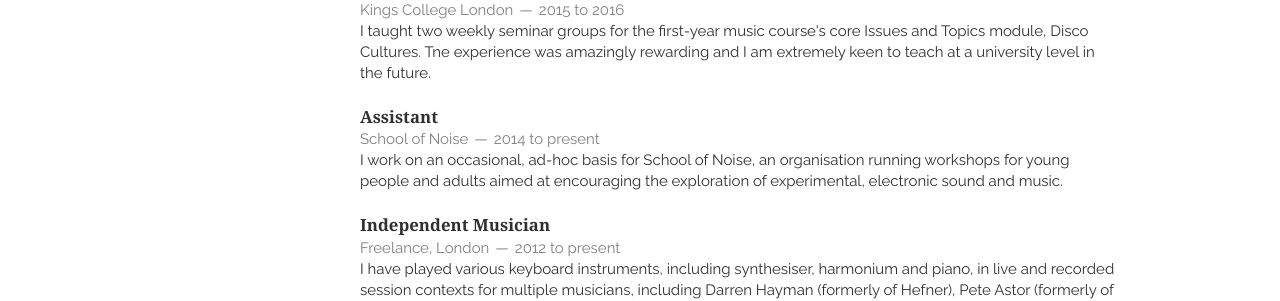
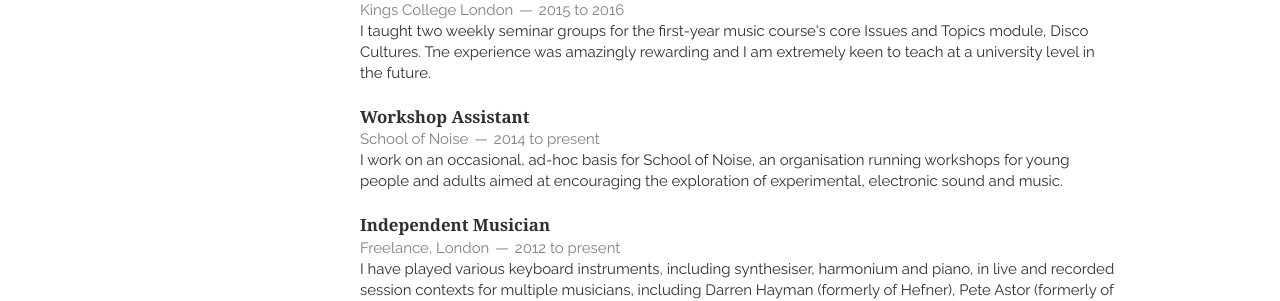
Before and after one commit to emmawinston/cv, a Jekyll site: the page built from index.html, in a window 1280 px wide. Shown: the part 920-1221 px from the top of the page. Built offline with Jekyll 4.4.1, drawn with Linux system fonts in a browser that asks for light colours; nearby versions of some CDN libraries; Markdown is read by kramdown in place of the engine named in the settings; the list of posts is cut into pages by our own code.

Commit message:
added workshop assistant

```diff
--- a/_includes/employment.html
+++ b/_includes/employment.html
@@ -9,7 +9,7 @@
     </article>
     <article>
         <header>
-            <h1>Assistant</h1>
+            <h1>Workshop Assistant</h1>
             <span><address>School of Noise</address><time>2014 to present</time></span>
         </header>
         <p>
```
